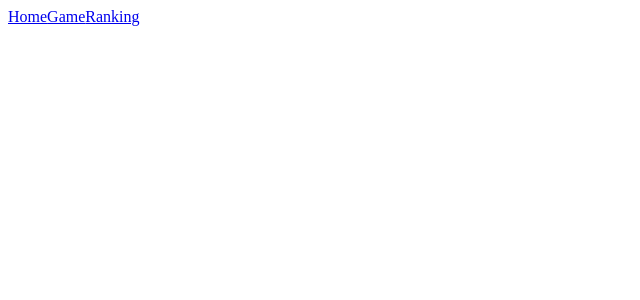
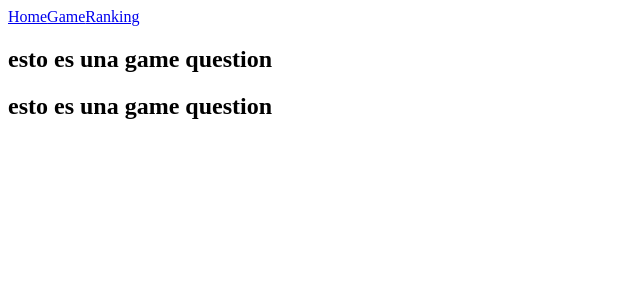
Before and after one commit to eliapinmor/concurso-musical-vue, a Vue app: page /game in a window 1280 px wide. Shown: the top 300 px of the page, without its empty margins (0-640 px from the left). Built offline with nearby package versions, Linux system fonts and the light colour scheme.

Commit message:
navbar funciona correctamente, creacion de data.json vacio

```diff
--- a/src/App.vue
+++ b/src/App.vue
@@ -4,6 +4,7 @@ import NavBar from './components/NavBar.vue';
 
 <template>
   <NavBar />
+  <router-view />
 </template>
 
 <style scoped></style>
--- /dev/null
+++ b/src/assets/data/data.json
@@ -0,0 +1,5 @@
+[
+    {
+
+    }
+]
--- /dev/null
+++ b/src/components/InstructionCard.vue
@@ -0,0 +1,2 @@
+<template></template>
+<script></script>
--- a/src/components/NavBar.vue
+++ b/src/components/NavBar.vue
@@ -1,12 +1,17 @@
 <template>
   <header>
     <div class="nav">
+      <div>
+
+      </div>
+      <div>
         <RouterLink to="/">Home</RouterLink>
         <RouterLink to="/game">Game</RouterLink>
         <RouterLink to="/ranking">Ranking</RouterLink>
+      </div>
     </div>
   </header>
 </template>
 <script setup>
-import { RouterLink } from 'vue-router';
+import { RouterLink } from "vue-router";
 </script>
--- a/src/views/GameView.vue
+++ b/src/views/GameView.vue
@@ -1,7 +1,7 @@
 <template>
-<GameQuestion />
+  <GameQuestion />
+  <GameQuestion />
 </template>
-<script>
-import GameQuestion from '@/components/GameQuestion.vue';
-
+<script setup>
+import GameQuestion from "../components/GameQuestion.vue";
 </script>
```
Also changed, not shown: src/router/index.js (+9 -10 lines), src/views/LandingView.vue (+5 -2 lines).
